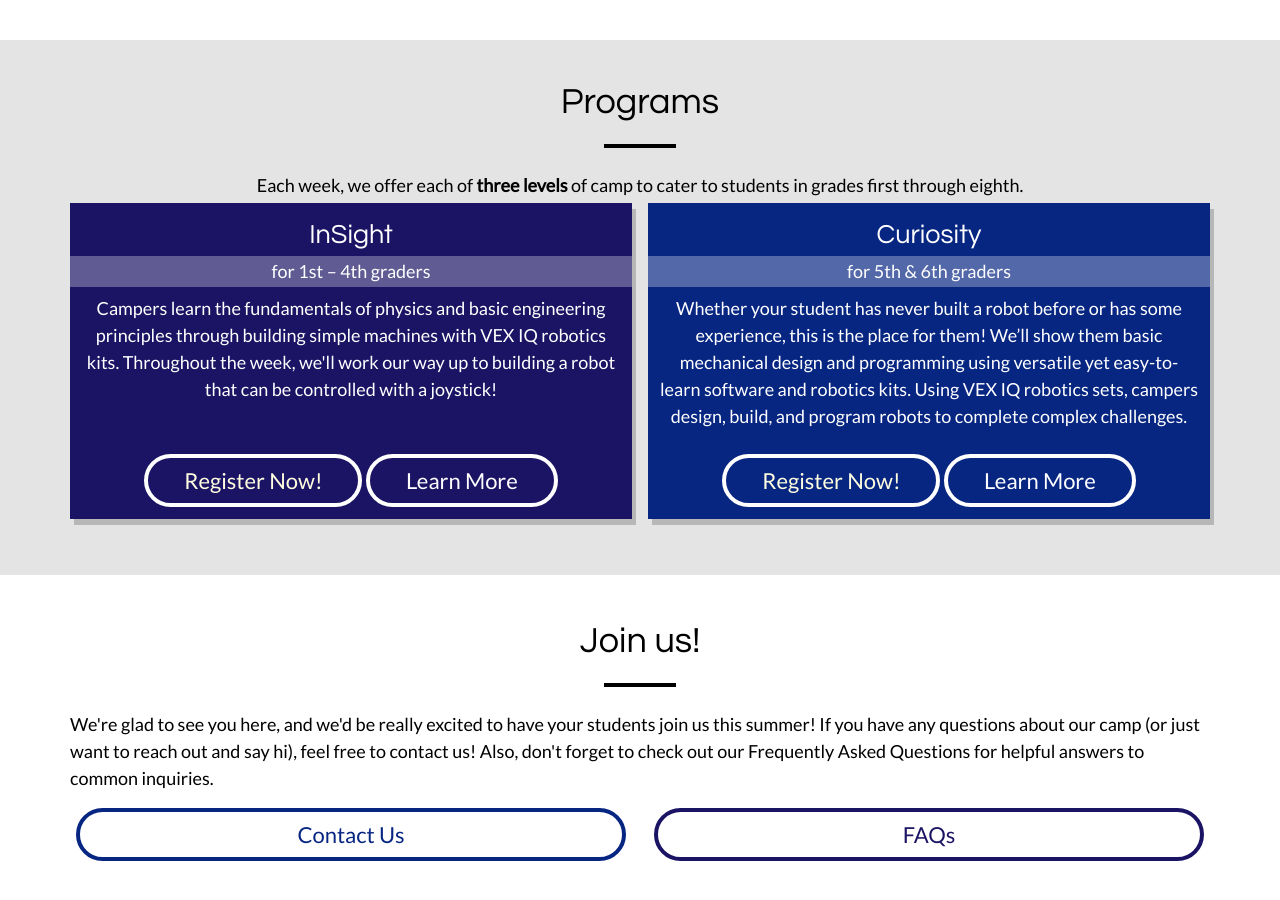
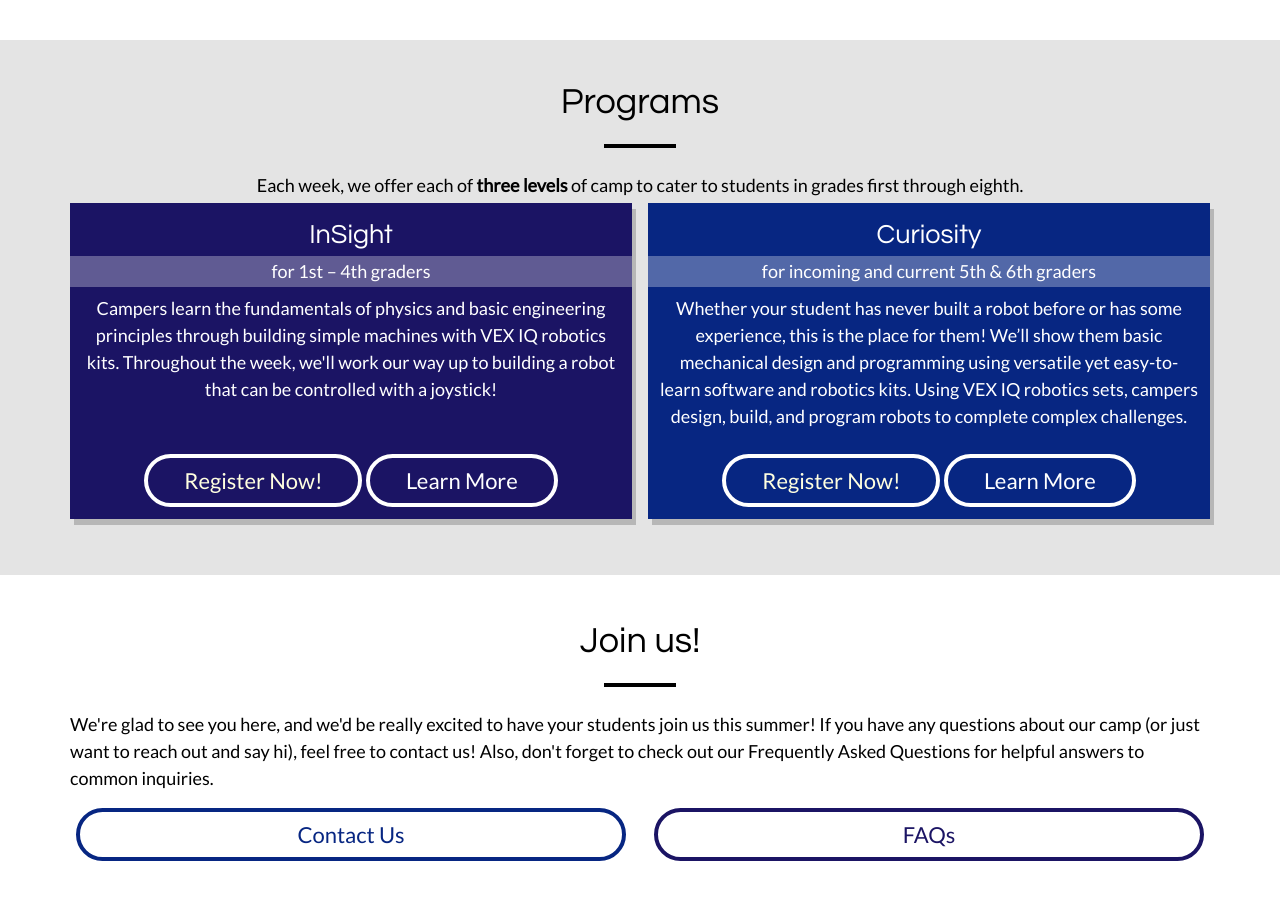
Before and after one commit to Team3128/camp, a Jekyll site: the page built from index.html, in a window 1280 px wide and 900 px high, scrolled down 1652 px. Built offline with Jekyll 4.4.1, drawn with Linux system fonts in a browser that asks for light colours; nearby versions of some CDN libraries.

```diff
--- a/_data/levels.yml
+++ b/_data/levels.yml
@@ -19,7 +19,7 @@
 
 - title: Curiosity
   color: 072682
-  grades: 5th & 6th
+  grades: incoming and current 5th & 6th
   ages: 10 – 12 years
   price: $450
   registration_link: https://fs30.formsite.com/ccaf/robotics2022/index.html
```
